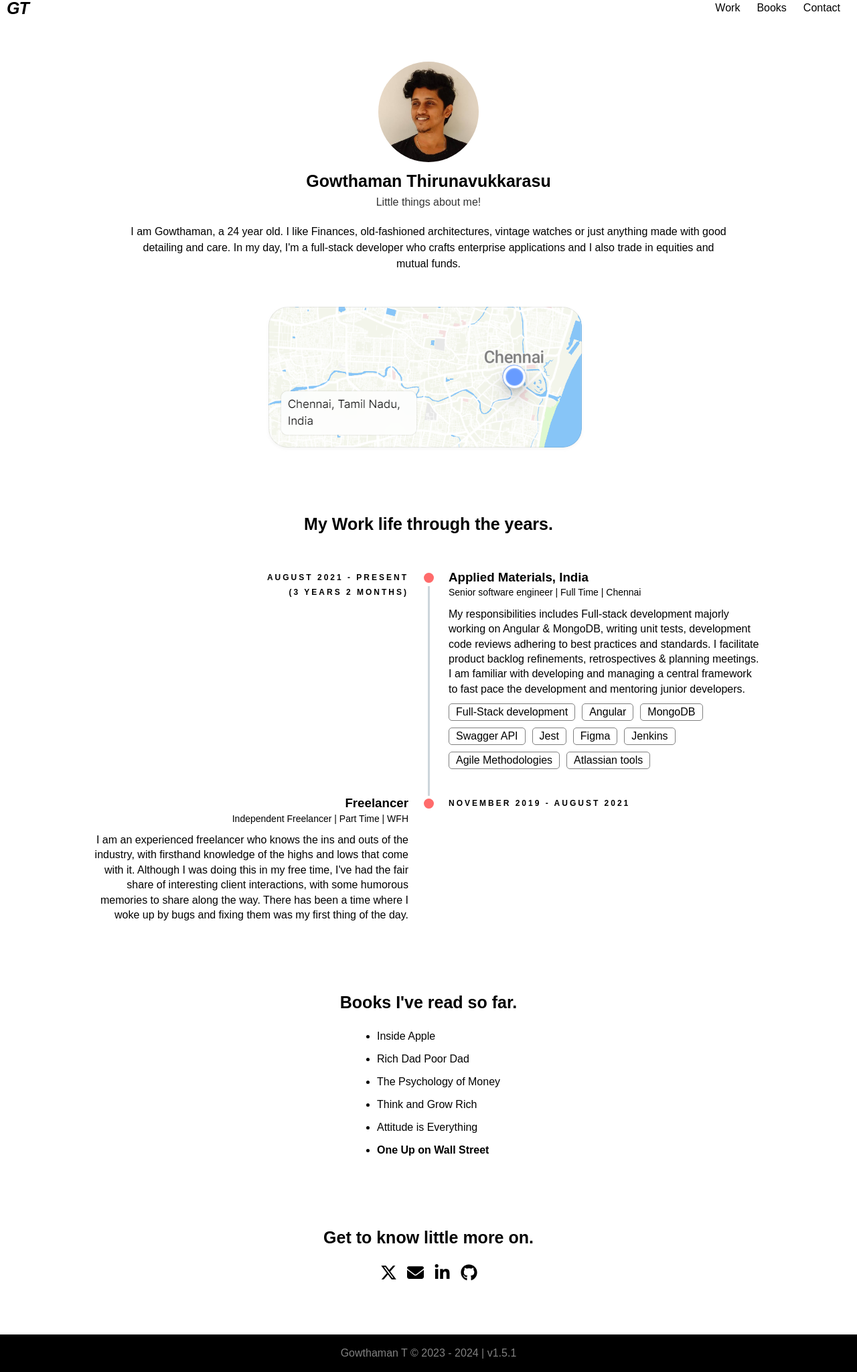
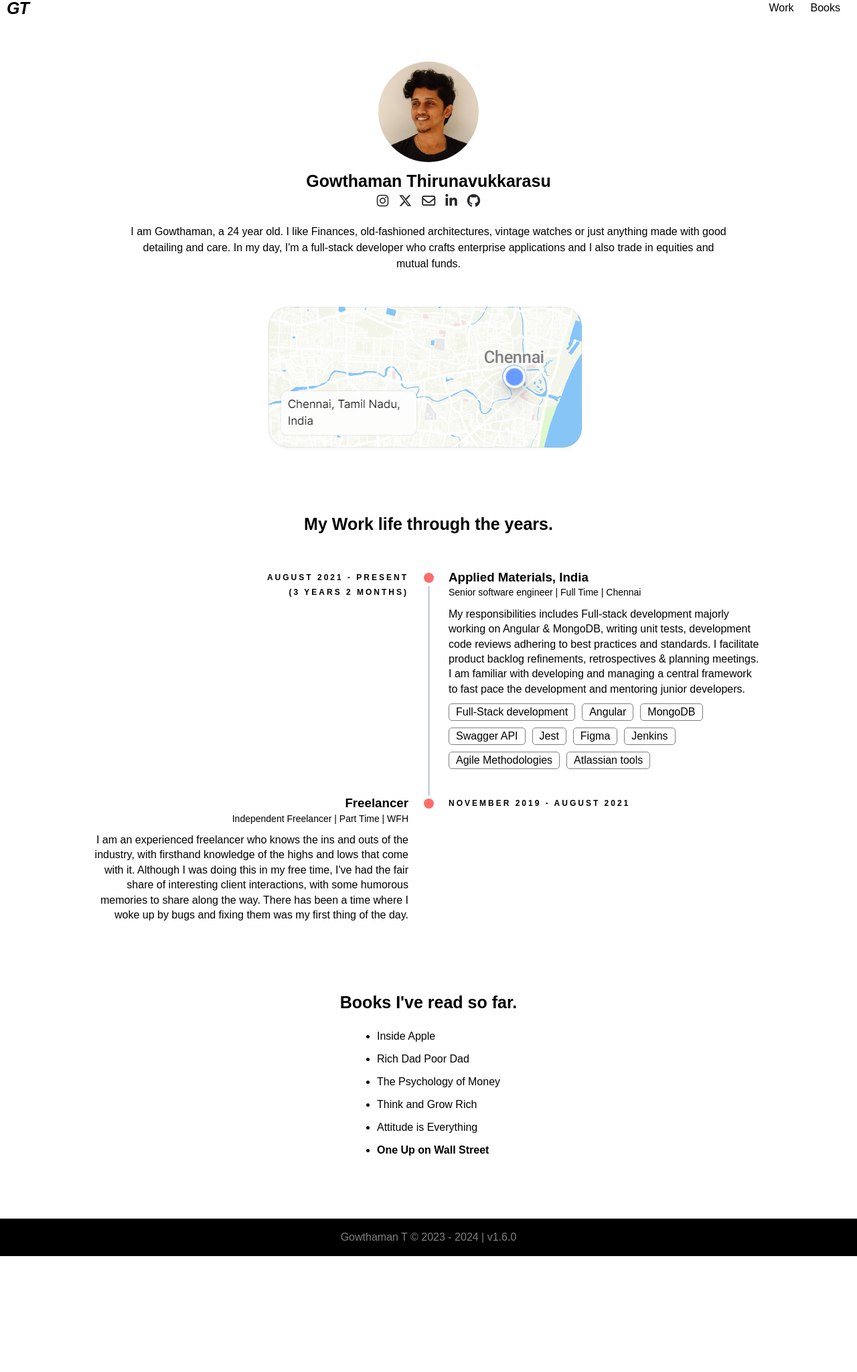
Before and after one commit to GowthamanT/about, a website: page index.html in a window 1280 px wide. Shown: the part 13-2061 px from the top of the page at 67% size. After the commit the page ends 1888 px from the top, so only its background shows below. Drawn offline with Linux system fonts and the light colour scheme.

Commit message:
feat: move social icons to hero section

```diff
--- a/css/footer.css
+++ b/css/footer.css
@@ -8,4 +8,5 @@ footer {
     padding: 20px 0px;
     text-align: center;
     color: grey;
+    margin-top: 60px;
 }
--- a/css/styles.css
+++ b/css/styles.css
@@ -45,11 +45,6 @@
     max-width: 100%;
 }
 
-.sub-title {
-    color: rgba(0, 0, 0, 0.8);
-    text-align: center;
-}
-
 .journey-title {
     font-size: 25px;
 }
@@ -63,23 +58,15 @@
     padding-top: 50px;
 }
 
-.contact-container {
-    padding: 100px 0 50px;
-}
-
 .social-icons {
     display: flex;
     gap: 15px;
     justify-content: center;
-    margin-top: 20px;
 }
 
-.social-media-icon {
-    display: inline-block;
-}
-
-.social-media-icon img {
-    vertical-align: middle;
+.social-media-icon i {
+    font-size: 20px;
+    color: #28282b;
 }
 
 .tags-container {
@@ -99,7 +86,9 @@
 }
 
 .tags:hover {
-    border-color: #ff6b6b;
+    box-shadow: rgba(60, 64, 67, 0.3) 0px 1px 2px 0px,
+        rgba(60, 64, 67, 0.15) 0px 1px 3px 1px;
+    border-color: white;
     cursor: default;
 }
 
--- a/index.html
+++ b/index.html
@@ -26,6 +26,13 @@
         <meta property="og:type" content="website" />
 
         <link rel="stylesheet" href="css/styles.css" />
+        <link
+            rel="stylesheet"
+            href="https://cdnjs.cloudflare.com/ajax/libs/font-awesome/6.6.0/css/all.min.css"
+            integrity="sha512-Kc323vGBEqzTmouAECnVceyQqyqdsSiqLQISBL29aUW4U/M7pSPA/gEUZQqv1cwx4OnYxTxve5UMg5GT6L4JJg=="
+            crossorigin="anonymous"
+            referrerpolicy="no-referrer"
+        />
 
         <script src="js/main.js" async></script>
     </head>
@@ -37,7 +44,6 @@
                 <div class="header-links-container">
                     <a href="#Work" class="header-link">Work</a>
                     <a href="#Books" class="header-link">Books</a>
-                    <a href="#Contact" class="header-link">Contact</a>
                 </div>
             </div>
         </header>
@@ -53,7 +59,53 @@
                 </figure>
 
                 <h1 class="title mt-10">Gowthaman Thirunavukkarasu</h1>
-                <p class="sub-title">Little things about me!</p>
+
+                <div class="social-icons">
+                    <a
+                        href="https://www.instagram.com/thegowthaman/"
+                        class="social-media-icon"
+                        target="_blank"
+                        title="Casual side"
+                    >
+                        <i class="fa-brands fa-instagram"></i>
+                    </a>
+
+                    <a
+                        href="https://twitter.com/thoughtsofgt"
+                        class="social-media-icon"
+                        title="My Thoughts & likes"
+                        target="_blank"
+                    >
+                        <i class="fa-brands fa-x-twitter"></i>
+                    </a>
+
+                    <a
+                        href="mailto:happygowthaman@gmail.com"
+                        class="social-media-icon"
+                        target="_blank"
+                        title="Write an Email"
+                    >
+                        <i class="fa-regular fa-envelope"></i>
+                    </a>
+
+                    <a
+                        href="https://www.linkedin.com/in/gowthaman-thirunavukkarasu/"
+                        class="social-media-icon"
+                        target="_blank"
+                        title="Professional side"
+                    >
+                        <i class="fa-brands fa-linkedin-in"></i>
+                    </a>
+
+                    <a
+                        href="https://github.com/GowthamanT"
+                        class="social-media-icon"
+                        target="_blank"
+                        title="Dev life (Personal)"
+                    >
+                        <i class="fa-brands fa-github"></i>
+                    </a>
+                </div>
             </section>
 
             <main class="container mt-20">
@@ -187,67 +239,6 @@
                         </ul>
                     </div>
                 </div>
-
-                <div class="contact-container" id="Contact">
-                    <h2 class="title">Get to know little more on.</h2>
-                    <div class="social-icons">
-                        <a
-                            href="https://twitter.com/thoughtsofgt"
-                            class="social-media-icon"
-                            title="My Thoughts & likes"
-                            target="_blank"
-                        >
-                            <img
-                                src="assets/icons/x-twitter.svg"
-                                alt="Twitter Icon"
-                                height="25"
-                                width="25"
-                            />
-                        </a>
-
-                        <a
-                            href="mailto:happygowthaman@gmail.com"
-                            class="social-media-icon"
-                            target="_blank"
-                            title="Write an Email"
-                        >
-                            <img
-                                src="assets/icons/envelope-solid.svg"
-                                alt="Gmail Icon"
-                                height="25"
-                                width="25"
-                            />
-                        </a>
-
-                        <a
-                            href="https://www.linkedin.com/in/gowthaman-thirunavukkarasu/"
-                            class="social-media-icon"
-                            target="_blank"
-                            title="Professional side"
-                        >
-                            <img
-                                src="assets/icons/linkedin-in.svg"
-                                alt="LinkedIn Icon"
-                                height="25"
-                                width="25"
-                            />
-                        </a>
-
-                        <a
-                            href="https://github.com/GowthamanT"
-                            class="social-media-icon"
-                            target="_blank"
-                            title="Dev life (Personal)"
-                        >
-                            <img
-                                src="assets/icons/github.svg"
-                                alt="Github Icon"
-                                height="25"
-                                width="25"
-                            />
-                        </a>
-                    </div>
-                </div>
             </main>
         </div>
 
--- a/package.json
+++ b/package.json
@@ -1,6 +1,6 @@
 {
     "name": "gowthamant-portfolio",
-    "version": "1.5.1",
+    "version": "1.6.0",
     "description": "Know about Gowthaman Thirunavukkarasu.",
     "repository": {
         "type": "git",
```
Also changed, not shown: assets/icons/envelope-solid.svg (deleted), assets/icons/github.svg (deleted), assets/icons/linkedin-in.svg (deleted), assets/icons/x-twitter.svg (deleted).
